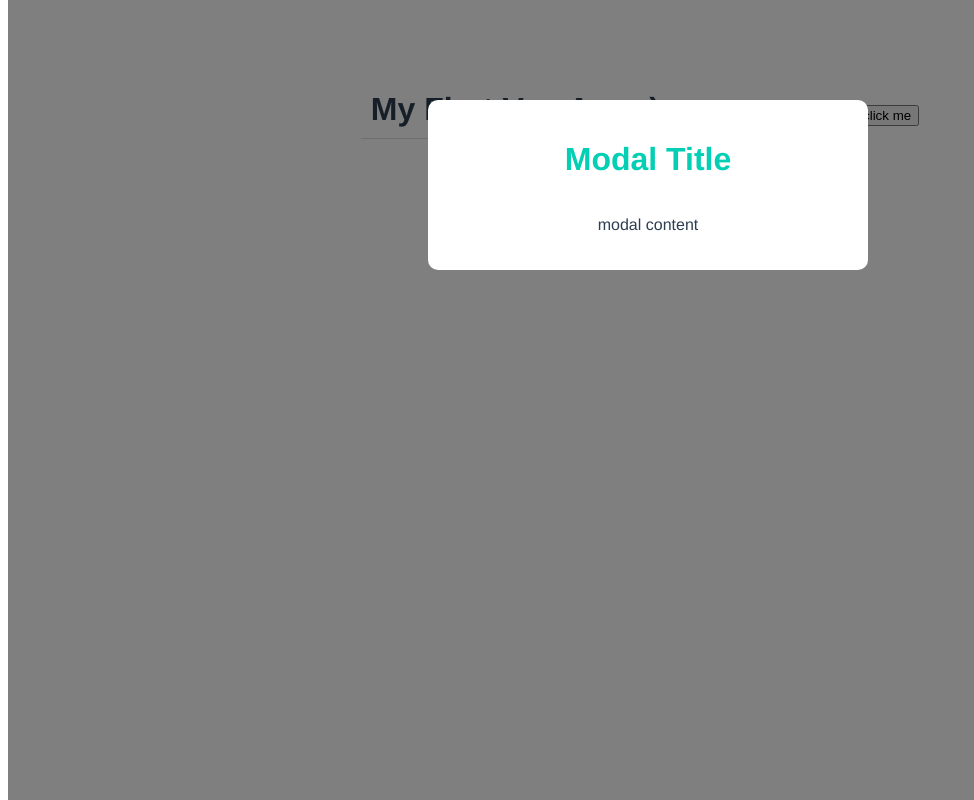
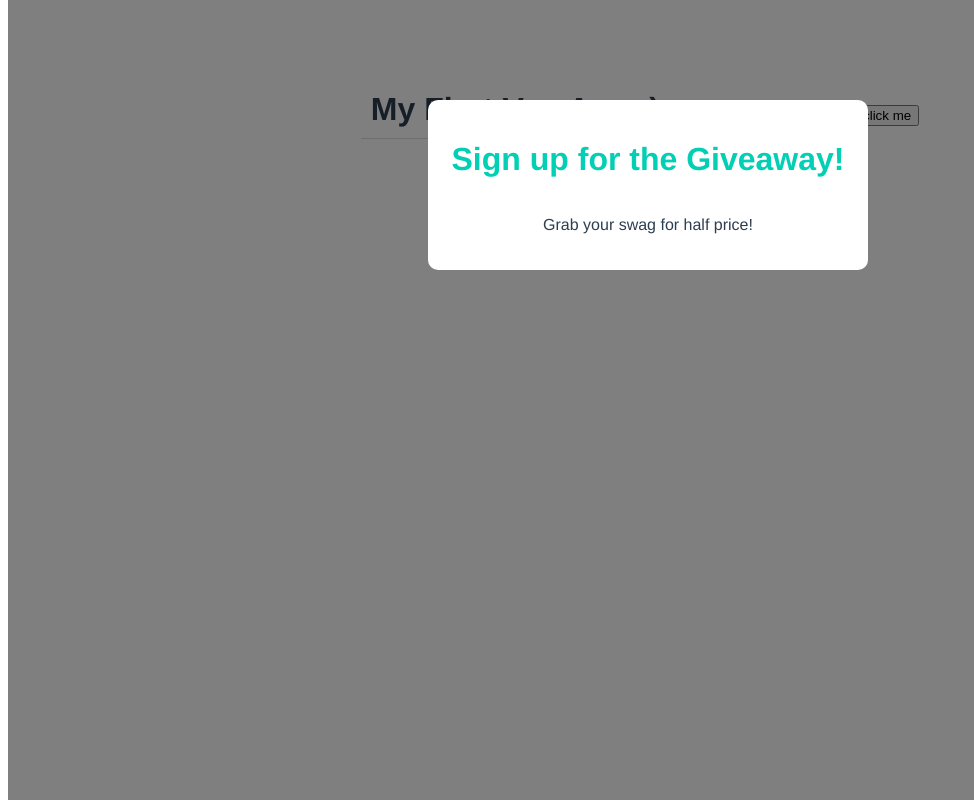
Before and after one commit to jorwoods/learn-vue, a Vue app: page / in a window 1280 px wide. Shown: the whole page, without its empty margins (0-974 px from the left). Built offline with nearby package versions, Linux system fonts and the light colour scheme.

Commit message:
Use props for Modal component

```diff
--- a/src/App.vue
+++ b/src/App.vue
@@ -3,7 +3,7 @@
   <input type="text" ref="name">
   <button @click="handleClick">click me</button>
   <!-- Below only works after it has been imported and registered as a component -->
-  <Modal />
+  <Modal header="Sign up for the Giveaway!" text="Grab your swag for half price!" />
 </template>
 
 <script>
--- a/src/components/Modal.vue
+++ b/src/components/Modal.vue
@@ -1,11 +1,17 @@
 <template>
   <div class="backdrop">
     <div class="modal">
-      <h1>Modal Title</h1>
-      <p>modal content</p>
+      <h1>{{ header }}</h1>
+      <p>{{ text }}</p>
     </div>
   </div>
 </template>
+
+<script>
+export default {
+  props: ['header', 'text']
+}
+</script>
 
 <style scoped>
   .modal {
```
